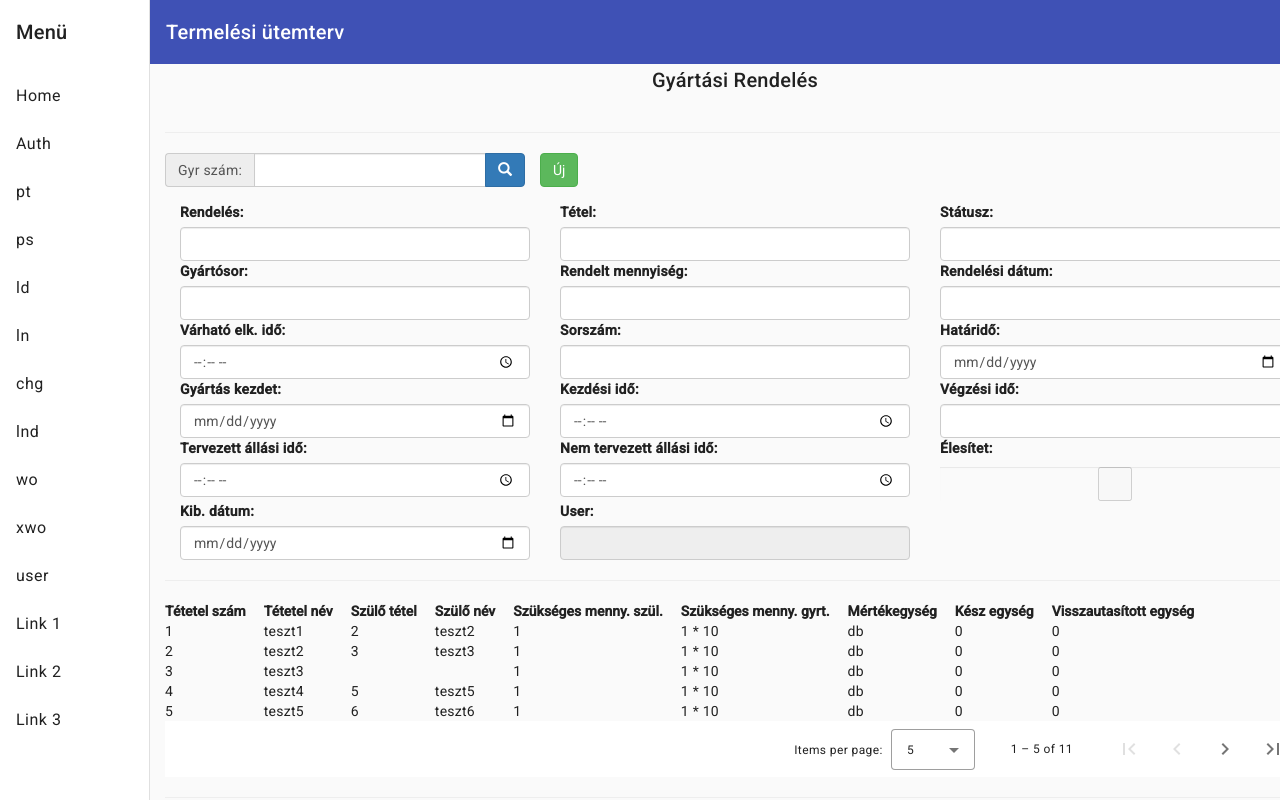
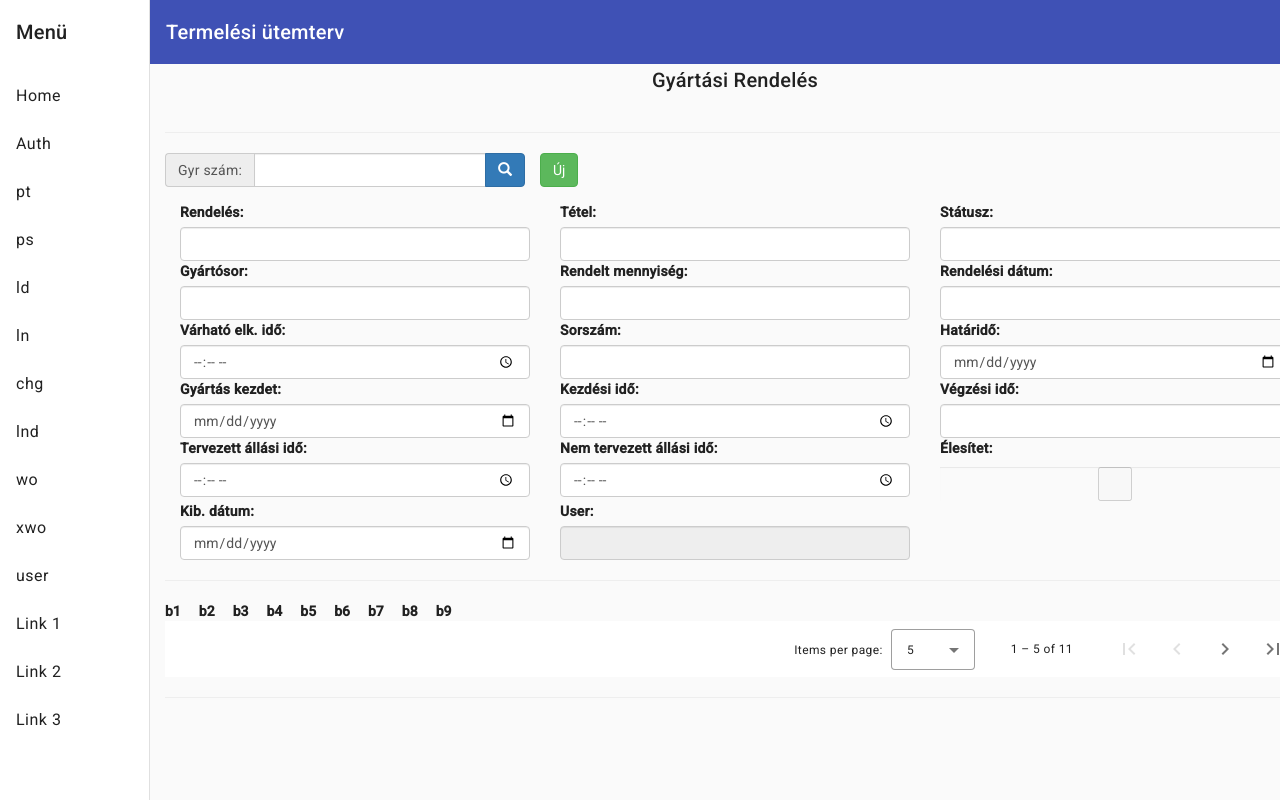
Before and after one commit to rohacsidana/Szakdolgozat_Termelesi_Utemterv_2023, an Angular app: page /workorder in a window 1280 px wide. Built offline with nearby package versions, Linux system fonts and the light colour scheme.

Commit message:
rxjs install, data-table, nincs kész

```diff
--- a/package.json
+++ b/package.json
@@ -21,7 +21,8 @@
     "@angular/platform-browser-dynamic": "^15.1.0",
     "@angular/router": "^15.1.0",
     "bootstrap": "^3.4.1",
-    "rxjs": "~7.8.0",
+    "rxjs": "^6.6.7",
+    "rxjs-compat": "^6.6.7",
     "zone.js": "~0.12.0"
   },
   "devDependencies": {
--- a/src/app/app.module.ts
+++ b/src/app/app.module.ts
@@ -33,6 +33,7 @@ import { MatPaginatorModule } from '@angular/material/paginator';
 import { MatSortModule } from '@angular/material/sort';
 import { UserTableComponent } from './user/user-table/user-table.component';
 import { FormsModule } from '@angular/forms';
+import { DataTableComponent } from './data-table/data-table.component';
 
 @NgModule({
   declarations: [
@@ -53,6 +54,7 @@ import { FormsModule } from '@angular/forms';
     ChgComponent,
     HomeComponent,
     UserTableComponent,
+    DataTableComponent
   ],
   imports: [
     BrowserModule,
@@ -68,7 +70,8 @@ import { FormsModule } from '@angular/forms';
     MatTableModule,
     MatPaginatorModule,
     MatSortModule,
-    FormsModule
+    FormsModule,
+
   ],
   providers: [],
   bootstrap: [AppComponent],
--- /dev/null
+++ b/src/app/data-table/data-table.component.html
@@ -0,0 +1,40 @@
+<!--
+    wod_part: number;
+    part_name: string;
+    wod_par: number;
+    par_name: string;
+    wod_qty_req: number;
+    wom_req: number;
+    part_um: string;
+    wod_qty_compl: number;
+    wod_qty_rjct: number;
+ -->
+<table matSort (matSortChange)="handleSortData($event)">
+  <tr>
+    <th *ngFor="let head of headers" mat-sort-header="{{ head.name }}">
+      {{ head.szoveg }}
+    </th>
+  </tr>
+
+  <tr *ngFor="let wod of viewData">
+    <!--  <td key>{{col}}</td> -->
+    <!-- <td>{{ wod.wod_part }}</td>
+     <td>{{ wod.part_name }}</td>
+    <td>{{ wod.wod_par }}</td>
+    <td>{{ wod.par_name }}</td>
+    <td>{{ wod.wod_qty_req }}</td>
+    <td>{{ wod.gy_req }} * 10</td>
+    <td>{{ wod.part_um }}</td>
+    <td>{{ wod.wod_qty_compl }}</td>
+    <td>{{ wod.wod_qty_rjct }}</td> -->
+  </tr>
+</table>
+<mat-paginator
+  [pageSizeOptions]="pageSizeOptions"
+  [pageIndex]="pageIndex"
+  [length]="length"
+  showFirstLastButtons
+  aria-label="Select page of periodic elements"
+  (page)="handlePageEvent($event)"
+>
+</mat-paginator>
--- /dev/null
+++ b/src/app/data-table/data-table.component.ts
@@ -0,0 +1,70 @@
+
+import { Component, EventEmitter, Input, Output, AfterViewInit } from "@angular/core";
+import { PageEvent } from "@angular/material/paginator";
+import { Sort } from "@angular/material/sort";
+import { Subscription } from "rxjs";
+//import { DataTableService, DataTables } from "./data-table.service";
+import { Wod } from '../wo/wod/wod.component';
+
+@Component({
+    selector: 'app-data-table',
+    templateUrl: 'data-table.component.html',
+    styleUrls: ['data-table.component.css'],
+})
+
+export class DataTableComponent implements AfterViewInit {
+    //mockData: DataTables[];
+    @Input() headers: { name: string, szoveg: string }[];
+    @Output() sortEvent = new EventEmitter<Sort>();
+
+    length: number;
+    @Input() sortedMockData: DataTables[];
+    viewData: DataTables[];
+
+    pageSize = 5;
+    pageIndex = 0;
+    pageSizeOptions = [5, 10, 25, 50];
+    kezdIndex;
+    vegIndex;
+
+    dtSub: Subscription;
+
+    ngAfterViewInit(): void {
+
+        //this.viewData = this.sortedMockData.slice(this.kezdIndex, this.vegIndex);
+
+    }
+
+    ngOnInit() {
+        this.kezdIndex = this.pageIndex * this.pageSize;
+        this.vegIndex = this.pageIndex === 0 ? this.pageSize : this.kezdIndex * 2;
+        this.length = this.sortedMockData.length;
+        this.viewData = this.sortedMockData.slice(this.kezdIndex, this.vegIndex);
+        console.log(this.sortedMockData);
+        console.log(this.viewData);
+
+    }
+
+    handleSortData(sort: Sort) {
+        //this.dataTableService.sortTable(sort);
+        this.sortEvent.emit(sort);
+    };
+
+    compare(a: number | string, b: number | string, isAsc: boolean) {
+        return (a < b ? -1 : 1) * (isAsc ? 1 : -1);
+    }
+
+    handlePageEvent(e: PageEvent) {
+        this.pageIndex = e.pageIndex;
+        this.length = e.length;
+        this.pageSize = e.pageSize;
+        this.kezdIndex = this.pageIndex * this.pageSize;
+        this.vegIndex = this.pageIndex === 0 ? this.pageSize : this.kezdIndex * 2;
+        this.viewData = this.sortedMockData.slice(this.kezdIndex, this.vegIndex);
+
+    }
+}
+
+export type DataTables =
+    | Wod
+    ;
--- a/src/app/wo/wo.component.html
+++ b/src/app/wo/wo.component.html
@@ -33,6 +33,7 @@
                     <!-- <label for="woLot">Gyr szám:</label> -->
                     <span class="input-group-addon">Gyr szám:</span>
                     <input
+                    style="z-index: auto;"
                       type="number"
                       id="woLot"
                       name="woLot"
@@ -41,8 +42,8 @@
                       required
                     />
                     <div class="input-group-btn">
-                      <button class="btn btn-primary" type="submit">
-                        <i class="glyphicon glyphicon-search"></i>
+                      <button class="btn btn-primary" type="submit" style="z-index: auto;">
+                        <i class="glyphicon glyphicon-search" ></i>
                       </button>
                     </div>
                   </div>
@@ -249,8 +250,8 @@
       <!-- GYR-hez tartozó adatok -->
       <div class="row">
         <div class="col-lg-12">
-          <app-wod></app-wod>
-
+          <!-- <app-wod></app-wod> -->
+          <app-data-table [headers]="wodHeaders" (sortEvent)="sortData($event)" [sortedMockData]="wodData"></app-data-table>
         </div>
       </div>
       <hr>
--- a/src/app/wo/wo.component.ts
+++ b/src/app/wo/wo.component.ts
@@ -1,6 +1,9 @@
 
-import { Component } from "@angular/core";
-import {NgForm} from "@angular/forms";
+import { Component, OnInit } from "@angular/core";
+import { NgForm } from "@angular/forms";
+import { Sort } from "@angular/material/sort";
+import { Subscription } from "rxjs-compat";
+import { DataTables } from "../data-table/data-table.component";
 @Component({
     selector: 'app-wo',
     templateUrl: 'wo.component.html',
@@ -8,15 +11,96 @@ import {NgForm} from "@angular/forms";
 })
 
 
-export class WoComponent{
+export class WoComponent implements OnInit {
     isSearchingMode: boolean = true;
+    dtsSub: Subscription;
+    wodData: DataTables[] = [
+        { wod_part: 1, part_name: 'teszt1', wod_par: 2, par_name: "teszt2", wod_qty_req: 1, part_um: 'db', gy_req: 1, wod_qty_compl: 0, wod_qty_rjct: 0 },
+        { wod_part: 2, part_name: 'teszt2', wod_par: 3, par_name: "teszt3", wod_qty_req: 1, part_um: 'db', gy_req: 1, wod_qty_compl: 0, wod_qty_rjct: 0 },
+        { wod_part: 3, part_name: 'teszt3', wod_par: null, par_name: null, wod_qty_req: 1, part_um: 'db', gy_req: 1, wod_qty_compl: 0, wod_qty_rjct: 0 },
+        { wod_part: 4, part_name: 'teszt4', wod_par: 5, par_name: "teszt5", wod_qty_req: 1, part_um: 'db', gy_req: 1, wod_qty_compl: 0, wod_qty_rjct: 0 },
+        { wod_part: 5, part_name: 'teszt5', wod_par: 6, par_name: "teszt6", wod_qty_req: 1, part_um: 'db', gy_req: 1, wod_qty_compl: 0, wod_qty_rjct: 0 },
+        { wod_part: 6, part_name: 'teszt6', wod_par: null, par_name: null, wod_qty_req: 1, part_um: 'db', gy_req: 1, wod_qty_compl: 0, wod_qty_rjct: 0 },
+        { wod_part: 7, part_name: 'teszt6', wod_par: null, par_name: null, wod_qty_req: 1, part_um: 'db', gy_req: 1, wod_qty_compl: 0, wod_qty_rjct: 0 },
+        { wod_part: 8, part_name: 'teszt6', wod_par: null, par_name: null, wod_qty_req: 1, part_um: 'db', gy_req: 1, wod_qty_compl: 0, wod_qty_rjct: 0 },
+        { wod_part: 9, part_name: 'teszt6', wod_par: null, par_name: null, wod_qty_req: 1, part_um: 'db', gy_req: 1, wod_qty_compl: 0, wod_qty_rjct: 0 },
+        { wod_part: 10, part_name: 'teszt6', wod_par: null, par_name: null, wod_qty_req: 1, part_um: 'db', gy_req: 1, wod_qty_compl: 0, wod_qty_rjct: 0 },
+        { wod_part: 11, part_name: 'teszt6', wod_par: null, par_name: null, wod_qty_req: 1, part_um: 'db', gy_req: 1, wod_qty_compl: 0, wod_qty_rjct: 0 },
+    ];
 
-    onSubmit(form: NgForm){
+    wodHeaders = [
+        {name: 'a1', szoveg: 'b1'},
+        {name: 'a2', szoveg: 'b2'},
+        {name: 'a3', szoveg: 'b3'},
+        {name: 'a4', szoveg: 'b4'},
+        {name: 'a5', szoveg: 'b5'},
+        {name: 'a6', szoveg: 'b6'},
+        {name: 'a7', szoveg: 'b7'},
+        {name: 'a8', szoveg: 'b8'},
+        {name: 'a9', szoveg: 'b9'},
+    ];
+
+    sortedWodData: DataTables[];
+
+    constructor() {
+        this.sortedWodData = this.wodData.slice();
+    }
+
+    ngOnInit() {
+
+    }
+
+    onSubmit(form: NgForm) {
         console.log(form);
         console.log(form.value);
     }
 
-    changeMode(){
+    changeMode() {
         this.isSearchingMode = !this.isSearchingMode;
     }
+
+
+
+    sortData(sort: Sort) {
+
+
+        const data = this.wodData.slice();
+        if (!sort.active || sort.direction === '') {
+            this.sortedWodData = data;
+            return;
+        }
+
+        this.sortedWodData = data.sort(
+            (a, b) => {
+                const isAsc = sort.direction === 'asc';
+                switch (sort.active) {
+                    case 'wod_part':
+                        return this.compare(a.wod_part, b.wod_part, isAsc);
+                    case 'part_name':
+                        return this.compare(a.part_name, b.part_name, isAsc);
+                    case 'wod_par':
+                        return this.compare(a.wod_par, b.wod_par, isAsc);
+                    case 'par_name':
+                        return this.compare(a.par_name, b.par_name, isAsc);
+                    case 'wod_qty_req':
+                        return this.compare(a.wod_qty_req, b.wod_qty_req, isAsc);
+                    case 'part_um':
+                        return this.compare(a.part_um, b.part_um, isAsc);
+                    case 'gy_req':
+                        return this.compare(a.gy_req, b.gy_req, isAsc);
+                    case 'wod_qty_compl':
+                        return this.compare(a.wod_qty_compl, b.wod_qty_compl, isAsc);
+                    case 'wod_qty_rjct':
+                        return this.compare(a.wod_qty_rjct, b.wod_qty_rjct, isAsc);
+                    default:
+                        return 0;
+                }
+            }
+        );
+        //this.viewData = this.sortedMockData.slice(this.kezdIndex, this.vegIndex);
+
+    }
+    compare(a: number | string, b: number | string, isAsc: boolean) {
+        return (a < b ? -1 : 1) * (isAsc ? 1 : -1);
+    }
 }
--- a/src/app/wo/wod/wod.component.ts
+++ b/src/app/wo/wod/wod.component.ts
@@ -1,9 +1,9 @@
 
-import { Component, ViewChild, OnInit, AfterViewInit } from "@angular/core";
-import { MatPaginator, PageEvent } from "@angular/material/paginator";
+import { Component,  } from "@angular/core";
+import { PageEvent } from "@angular/material/paginator";
 import { Sort } from "@angular/material/sort";
-import { Subscription, take } from 'rxjs';
-interface MockWod {
+
+export interface Wod {
     wod_part: number;
     part_name: string;
     wod_par: number;
@@ -21,8 +21,8 @@ interface MockWod {
     styleUrls: ['wod.component.css']
 })
 
-export class WodComponent implements AfterViewInit {
-    mockData: MockWod[] = [
+export class WodComponent {
+    mockData: Wod[] = [
         { wod_part: 1, part_name: 'teszt1', wod_par: 2, par_name: "teszt2", wod_qty_req: 1, part_um: 'db', gy_req: 1, wod_qty_compl: 0, wod_qty_rjct: 0 },
         { wod_part: 2, part_name: 'teszt2', wod_par: 3, par_name: "teszt3", wod_qty_req: 1, part_um: 'db', gy_req: 1, wod_qty_compl: 0, wod_qty_rjct: 0 },
         { wod_part: 3, part_name: 'teszt3', wod_par: null, par_name: null, wod_qty_req: 1, part_um: 'db', gy_req: 1, wod_qty_compl: 0, wod_qty_rjct: 0 },
@@ -36,8 +36,8 @@ export class WodComponent implements AfterViewInit {
         { wod_part: 11, part_name: 'teszt6', wod_par: null, par_name: null, wod_qty_req: 1, part_um: 'db', gy_req: 1, wod_qty_compl: 0, wod_qty_rjct: 0 },
     ];
 
-    sortedMockData: MockWod[];
-    viewData: MockWod[];
+    sortedMockData: Wod[];
+    viewData: Wod[];
 
     length = this.mockData.length;
     pageSize = 5;
@@ -47,17 +47,15 @@ export class WodComponent implements AfterViewInit {
     kezdIndex;// = this.pageIndex * this.pageSize * this.previousPageIndex;
     vegIndex;// = this.pageIndex === 0 ? this.pageSize : this.pageIndex * this.pageSize;
     constructor() {
+
         this.sortedMockData = this.mockData.slice();
         this.kezdIndex = this.pageIndex * this.pageSize;
-        this.vegIndex = this.pageIndex === 0 ? this.pageSize : this.kezdIndex*2;
+        this.vegIndex = this.pageIndex === 0 ? this.pageSize : this.kezdIndex * 2;
         this.viewData = this.sortedMockData.slice(this.kezdIndex, this.vegIndex);
 
     }
 
-    ngAfterViewInit() {
-        //console.log();
 
-    }
 
     sortData(sort: Sort) {
 
@@ -103,15 +101,13 @@ export class WodComponent implements AfterViewInit {
     }
 
     handlePageEvent(e: PageEvent) {
-        console.log(e);
         this.pageIndex = e.pageIndex;
         this.length = e.length;
         this.pageSize = e.pageSize;
         this.kezdIndex = this.pageIndex * this.pageSize;
-        this.vegIndex = this.pageIndex === 0 ? this.pageSize : this.kezdIndex*2;
-        console.log(this.kezdIndex);
-        console.log(this.vegIndex);
+        this.vegIndex = this.pageIndex === 0 ? this.pageSize : this.kezdIndex * 2;
 
         this.viewData = this.sortedMockData.slice(this.kezdIndex, this.vegIndex);
     }
+
 }
```
Also changed, not shown: src/app/data-table/data-table.service.ts (added, +24 -0 lines), src/app/data-table/data-table.component.css (added), 1 other file (tests, documents, lock files or other folders).
